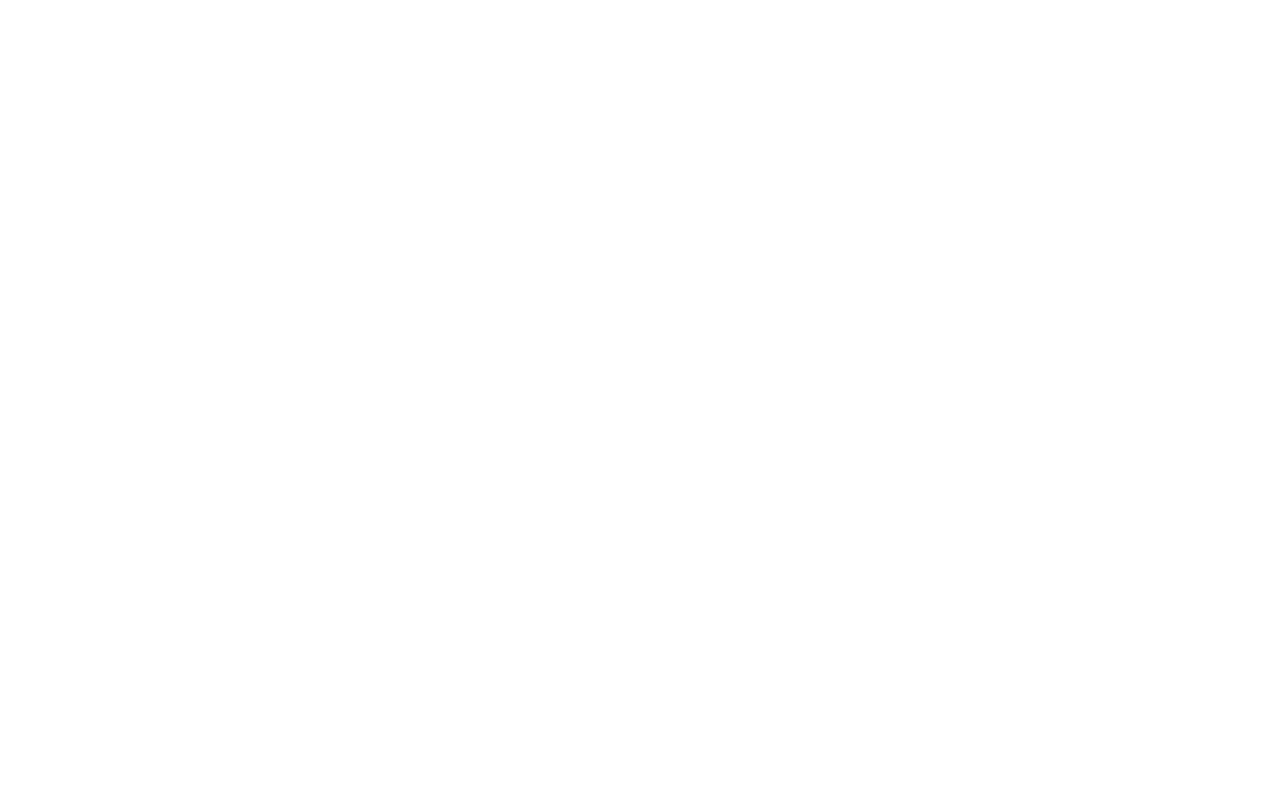
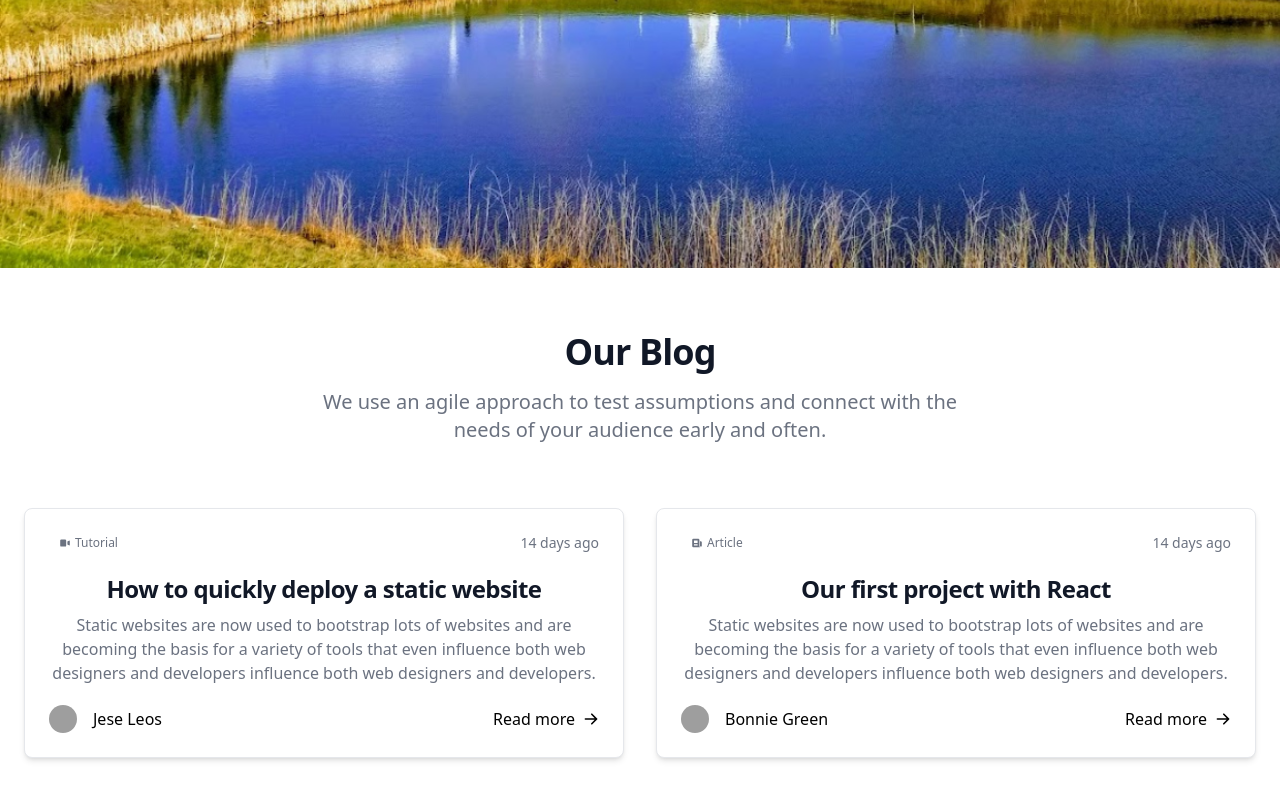
Before and after one commit to Kaleb-cpu/MTC-Official, a React (Vite) app: page / in a window 1280 px wide. Shown: the part 492-1292 px from the top of the page. Before the commit the page ends 800 px from the top, so only its background shows below. Built offline with nearby package versions, Linux system fonts and the light colour scheme; grey boxes are pictures that could not be loaded.

Commit message:
Blog section added to the Home page

```diff
--- a/src/App.css
+++ b/src/App.css
@@ -1,8 +1,8 @@
 
 #root {
-  max-width: 1280px;
+  /* max-width: 1280px; */
   margin: 0 auto;
-  padding: 2rem;
+  /* padding: 2rem; */
   text-align: center;
 }
 
@@ -43,9 +43,10 @@
 }
 
 
-body {
+.bg {
   background-image: url(./media/homePage.jpg);
   background-repeat: no-repeat;
   background-size: cover;
+  width: 100vw;
   height: 95vh;
 }
--- a/src/App.tsx
+++ b/src/App.tsx
@@ -5,8 +5,8 @@
 
   return (
     <>
+    <Home />
     <Nav />
-    <Home />
     </>
   )
 }
--- a/src/pages/Home.tsx
+++ b/src/pages/Home.tsx
@@ -1,7 +1,72 @@
+import '../App.css'
 
 export default function Home (){
+
     return (
+        <div>
+            <section className='bg'>
+            <h1
+                class="py-96 ">
+                Welcome Home
+            </h1>
+            </section>
 
-     <h1>Hello</h1>
+        <section class="bg-white dark:bg-gray-900">
+  <div class="py-8 px-4 mx-auto max-w-screen-xl lg:py-16 lg:px-6">
+      <div class="mx-auto max-w-screen-sm text-center lg:mb-16 mb-8">
+          <h2 class="mb-4 text-3xl lg:text-4xl tracking-tight font-extrabold text-gray-900 dark:text-white">Our Blog</h2>
+          <p class="font-light text-gray-500 sm:text-xl dark:text-gray-400">We use an agile approach to test assumptions and connect with the needs of your audience early and often.</p>
+      </div>
+      <div class="grid gap-8 lg:grid-cols-2">
+          <article class="p-6 bg-white rounded-lg border border-gray-200 shadow-md dark:bg-gray-800 dark:border-gray-700">
+              <div class="flex justify-between items-center mb-5 text-gray-500">
+                  <span class="bg-primary-100 text-primary-800 text-xs font-medium inline-flex items-center px-2.5 py-0.5 rounded dark:bg-primary-200 dark:text-primary-800">
+                      <svg class="mr-1 w-3 h-3" fill="currentColor" viewBox="0 0 20 20" xmlns="http://www.w3.org/2000/svg"><path d="M2 6a2 2 0 012-2h6a2 2 0 012 2v8a2 2 0 01-2 2H4a2 2 0 01-2-2V6zM14.553 7.106A1 1 0 0014 8v4a1 1 0 00.553.894l2 1A1 1 0 0018 13V7a1 1 0 00-1.447-.894l-2 1z"></path></svg>
+                      Tutorial
+                  </span>
+                  <span class="text-sm">14 days ago</span>
+              </div>
+              <h2 class="mb-2 text-2xl font-bold tracking-tight text-gray-900 dark:text-white"><a href="#">How to quickly deploy a static website</a></h2>
+              <p class="mb-5 font-light text-gray-500 dark:text-gray-400">Static websites are now used to bootstrap lots of websites and are becoming the basis for a variety of tools that even influence both web designers and developers influence both web designers and developers.</p>
+              <div class="flex justify-between items-center">
+                  <div class="flex items-center space-x-4">
+                      <img class="w-7 h-7 rounded-full" src="https://flowbite.s3.amazonaws.com/blocks/marketing-ui/avatars/jese-leos.png" alt="Jese Leos avatar" />
+                      <span class="font-medium dark:text-white">
+                          Jese Leos
+                      </span>
+                  </div>
+                  <a href="#" class="inline-flex items-center font-medium text-primary-600 dark:text-primary-500 hover:underline">
+                      Read more
+                      <svg class="ml-2 w-4 h-4" fill="currentColor" viewBox="0 0 20 20" xmlns="http://www.w3.org/2000/svg"><path fill-rule="evenodd" d="M10.293 3.293a1 1 0 011.414 0l6 6a1 1 0 010 1.414l-6 6a1 1 0 01-1.414-1.414L14.586 11H3a1 1 0 110-2h11.586l-4.293-4.293a1 1 0 010-1.414z" clip-rule="evenodd"></path></svg>
+                  </a>
+              </div>
+          </article>
+          <article class="p-6 bg-white rounded-lg border border-gray-200 shadow-md dark:bg-gray-800 dark:border-gray-700">
+              <div class="flex justify-between items-center mb-5 text-gray-500">
+                  <span class="bg-primary-100 text-primary-800 text-xs font-medium inline-flex items-center px-2.5 py-0.5 rounded dark:bg-primary-200 dark:text-primary-800">
+                      <svg class="mr-1 w-3 h-3" fill="currentColor" viewBox="0 0 20 20" xmlns="http://www.w3.org/2000/svg"><path fill-rule="evenodd" d="M2 5a2 2 0 012-2h8a2 2 0 012 2v10a2 2 0 002 2H4a2 2 0 01-2-2V5zm3 1h6v4H5V6zm6 6H5v2h6v-2z" clip-rule="evenodd"></path><path d="M15 7h1a2 2 0 012 2v5.5a1.5 1.5 0 01-3 0V7z"></path></svg>
+                      Article
+                  </span>
+                  <span class="text-sm">14 days ago</span>
+              </div>
+              <h2 class="mb-2 text-2xl font-bold tracking-tight text-gray-900 dark:text-white"><a href="#">Our first project with React</a></h2>
+              <p class="mb-5 font-light text-gray-500 dark:text-gray-400">Static websites are now used to bootstrap lots of websites and are becoming the basis for a variety of tools that even influence both web designers and developers influence both web designers and developers.</p>
+              <div class="flex justify-between items-center">
+                  <div class="flex items-center space-x-4">
+                      <img class="w-7 h-7 rounded-full" src="https://flowbite.s3.amazonaws.com/blocks/marketing-ui/avatars/bonnie-green.png" alt="Bonnie Green avatar" />
+                      <span class="font-medium dark:text-white">
+                          Bonnie Green
+                      </span>
+                  </div>
+                  <a href="#" class="inline-flex items-center font-medium text-primary-600 dark:text-primary-500 hover:underline">
+                      Read more
+                      <svg class="ml-2 w-4 h-4" fill="currentColor" viewBox="0 0 20 20" xmlns="http://www.w3.org/2000/svg"><path fill-rule="evenodd" d="M10.293 3.293a1 1 0 011.414 0l6 6a1 1 0 010 1.414l-6 6a1 1 0 01-1.414-1.414L14.586 11H3a1 1 0 110-2h11.586l-4.293-4.293a1 1 0 010-1.414z" clip-rule="evenodd"></path></svg>
+                  </a>
+              </div>
+          </article>
+      </div>
+  </div>
+</section>
+        </div>
     )
 }
```
